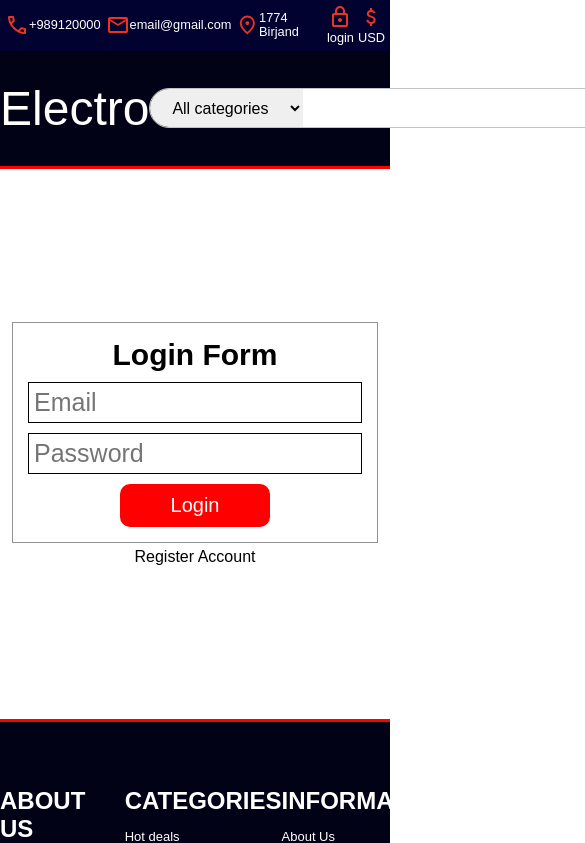
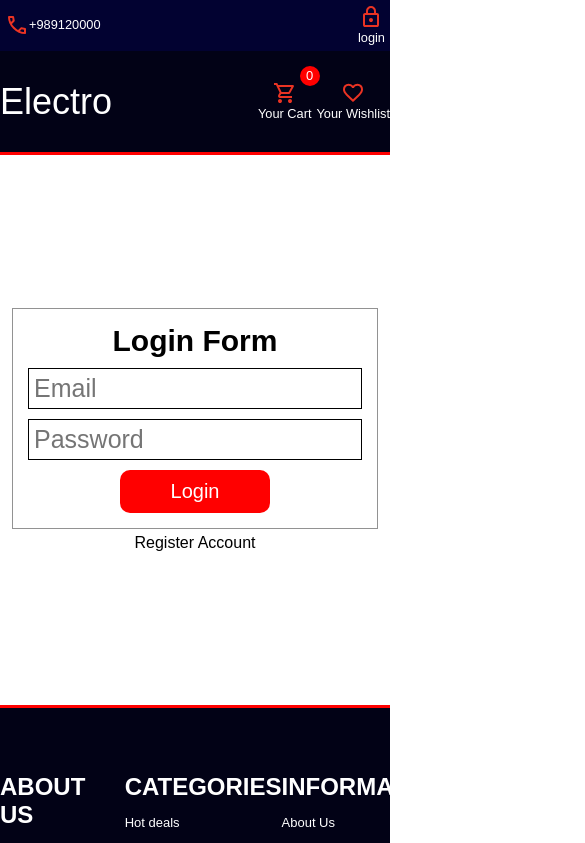
Before and after one commit to Erfanfooladii/ShopProjectReact, a React (Vite) app: page /login in a window 390 px wide. Shown: the top 843 px of the page, 585 px wide, since content can reach past the window. Built offline with nearby package versions, Linux system fonts and the light colour scheme.

Commit message:
styles: changes style name

```diff
--- a/src/Layouts/Header/Components/HeaderContent/index.jsx
+++ b/src/Layouts/Header/Components/HeaderContent/index.jsx
@@ -22,7 +22,7 @@ const HeaderContent = ({ auth }) => {
             Electro
           </h1>
         </div>
-        <form onSubmit={searchHandele} className="header__search-box">
+        <form onSubmit={searchHandele} className="header__search-form">
           <select className="header__search-select">
             <option value="All">All categories</option>
             <option value="Books">Books</option>
@@ -39,7 +39,7 @@ const HeaderContent = ({ auth }) => {
             Search
           </button>
         </form>
-        <div className="header__route-btn">
+        <div className="header__buttons-store">
           <button
             onClick={() => navigate('/cart')}
             className="header__btn header__btn--cart"
--- a/src/Layouts/Header/Components/HeaderContent/style.css
+++ b/src/Layouts/Header/Components/HeaderContent/style.css
@@ -15,7 +15,7 @@
   font-size: x-large;
 }
 
-.header__search-box {
+.header__search-form {
   display: flex;
   border-radius: 20px;
   border: 1px solid #c2c2c2;
@@ -53,7 +53,7 @@
   background-color: rgb(248, 104, 104);
 }
 
-.header__route-btn {
+.header__buttons-store {
   display: flex;
   gap: 5px;
 }
@@ -81,3 +81,18 @@
   align-items: center;
   justify-content: center;
 }
+
+/* Responsive Styles */
+@media (max-width: 768px) {
+  .header__search-input {
+    min-width: 100px;
+  }
+}
+@media (max-width: 480px) {
+  .header__shop-name {
+    font-size: 18px;
+  }
+  .header__search-form {
+    display: none;
+  }
+}
--- a/src/Layouts/Header/Components/HeaderTop/style.css
+++ b/src/Layouts/Header/Components/HeaderTop/style.css
@@ -43,3 +43,22 @@
   color: #fff;
   border: none;
 }
+
+/* Responsive Styles */
+@media (max-width: 1200px) {
+}
+
+@media (max-width: 768px) {
+}
+
+@media (max-width: 480px) {
+  .header__contact-item:nth-child(2) {
+    display: none;
+  }
+  .header__contact-item:nth-child(3) {
+    display: none;
+  }
+  .header__btn--money {
+    display: none !important;
+  }
+}
```
Also changed, not shown: src/Pages/Home/style.css (+10 -0 lines).
